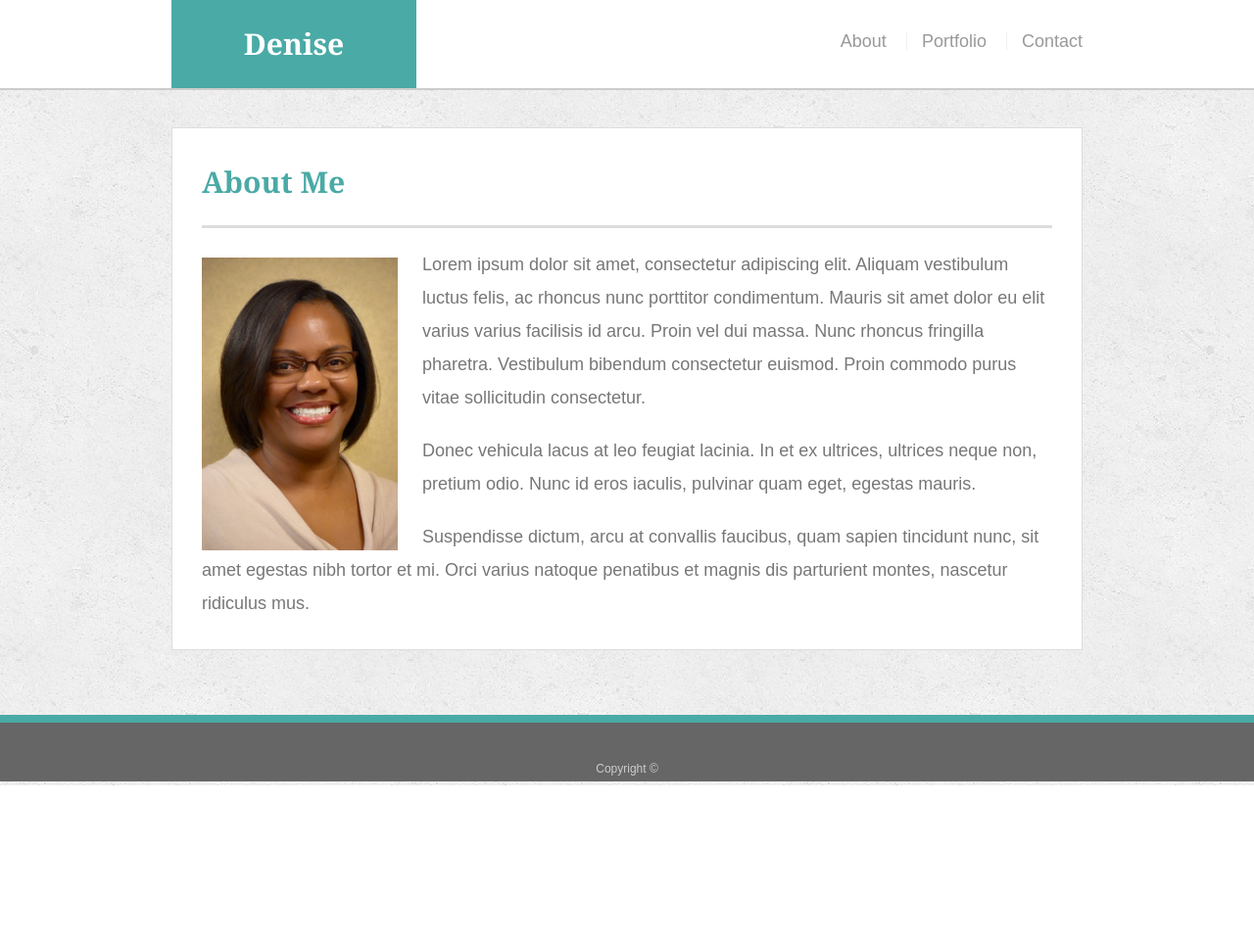
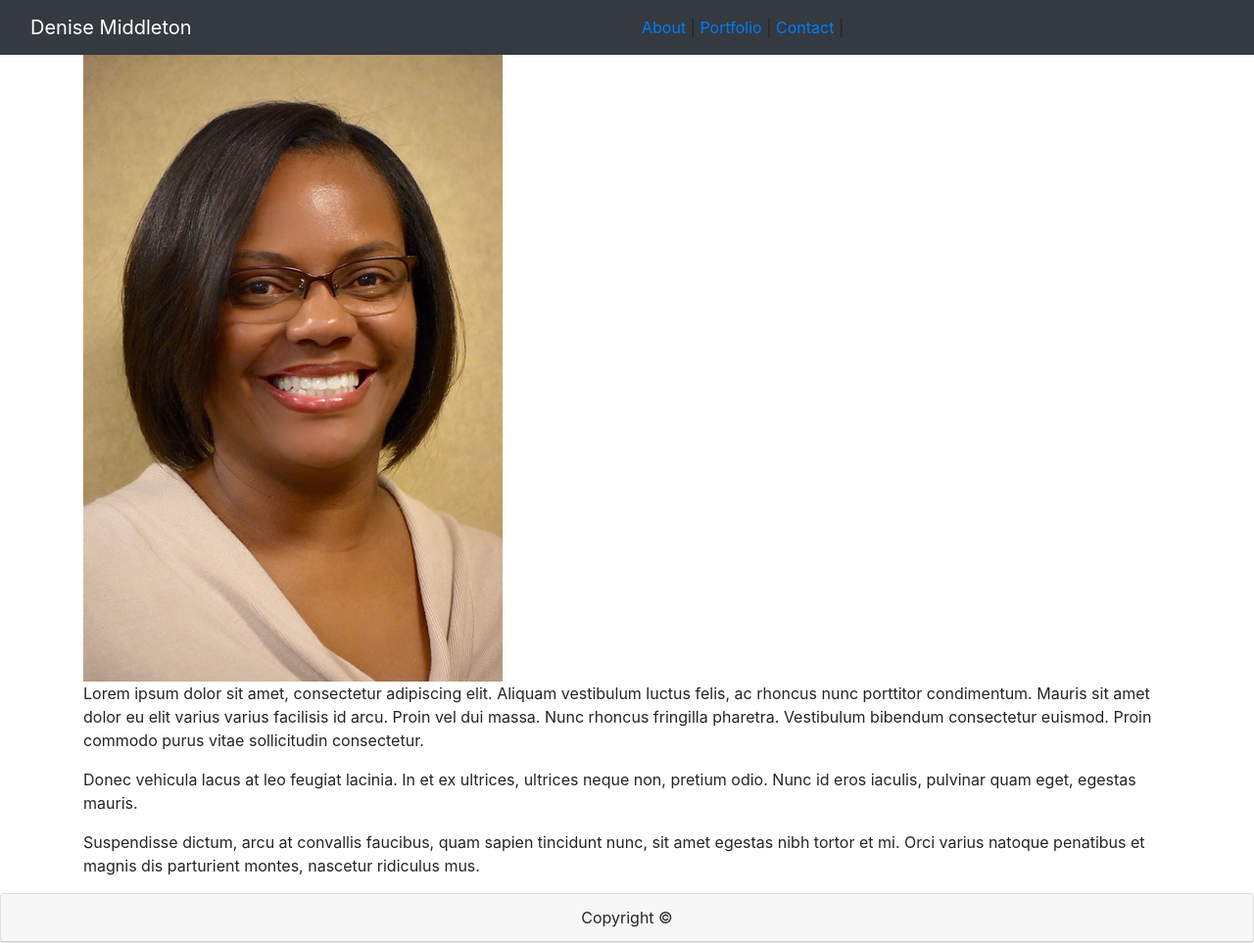
Before and after one commit to demiddleton/Bootstrap-Portfolio, a plain HTML site: page index.html in a window 1280 px wide. Shown: the whole page at 98% size. Before the commit the page ends 802 px from the top, so only its background shows below. Drawn offline with nearby package versions, Linux system fonts and the light colour scheme.

Commit message:
updated footer on all pages, enclosed main content of portfolio page in a container

```diff
--- a/index.html
+++ b/index.html
@@ -8,25 +8,29 @@
 
       <!-- Bring in our bootstrap stylesheet -->
       <link rel="stylesheet" href="https://maxcdn.bootstrapcdn.com/bootstrap/4.0.0/css/bootstrap.min.css">
-      <link rel="stylesheet" href="assets/css/style.css">
+
 
       <title>Denise's Portfolio</title>
 </head>
 
 <body>
 
-    <body>
+    <!--Nav row-->
+  <div class="row">
+        <nav class="navbar navbar-expand-lg fixed-top navbar-dark bg-dark">
+           <!--Nav column 1 of 2-->
+          <div class="col-md-6">
+            <a class="navbar-brand" href="index.html" id="logo">Denise Middleton</a>
+          </div>
+          <!--Nav column 2 of 2-->
+          <div class="col-md-6">
+            <a href="index.html">About</a> |
+            <a href="portfolio.html">Portfolio</a> |
+            <a href="contact.html">Contact</a> |
 
-        <header id="masthead">
-            <div class="container">
-                <a href="index.html" id="logo">Denise Middleton</a>
-                <nav>
-                    <a href="index.html">About</a>
-                    <a href="portfolio.html">Portfolio</a>
-                    <a href="contact.html">Contact</a>
-                </nav>
-            </div>
-        </header>
+          </div>
+        </nav>
+      </div>
 
         <div id="main-container" class="container">
             <section class="main-section">
@@ -51,10 +55,12 @@
         </div>
 
         <footer>
-            <div class="container">
-                Copyright &copy;
-            </div>
-        </footer>
+                <div class="card text-center">
+                  <div class="card-header">
+                    Copyright &copy;
+                  </div>
+                </div>
+              </footer>
     </body>
 
 </html>
```
Also changed, not shown: contact.html (+20 -13 lines), portfolio.html (+14 -8 lines).
